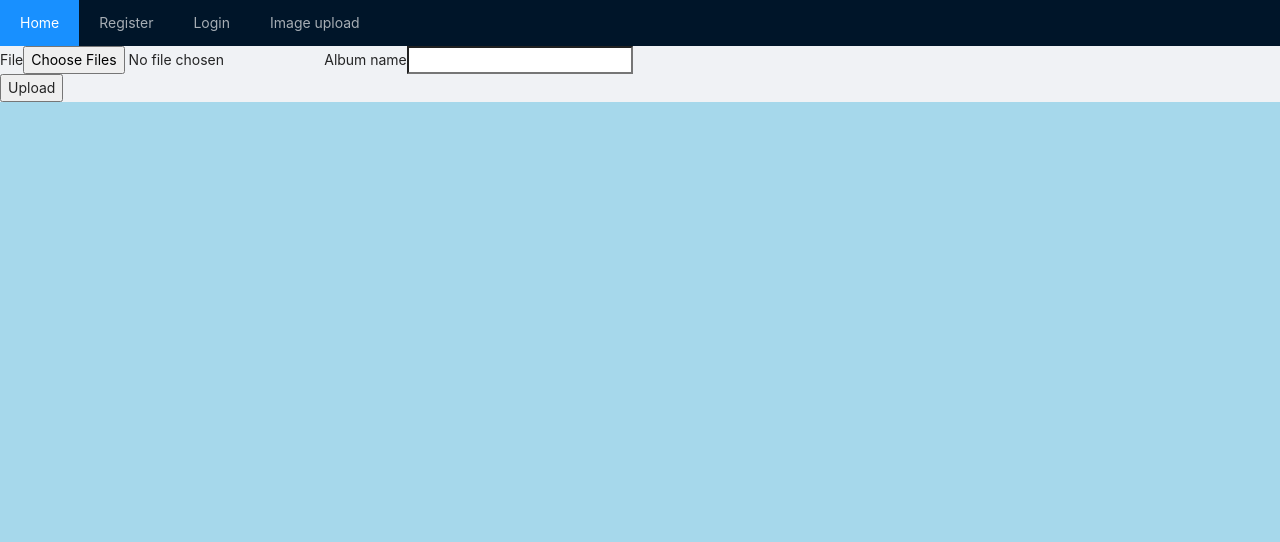
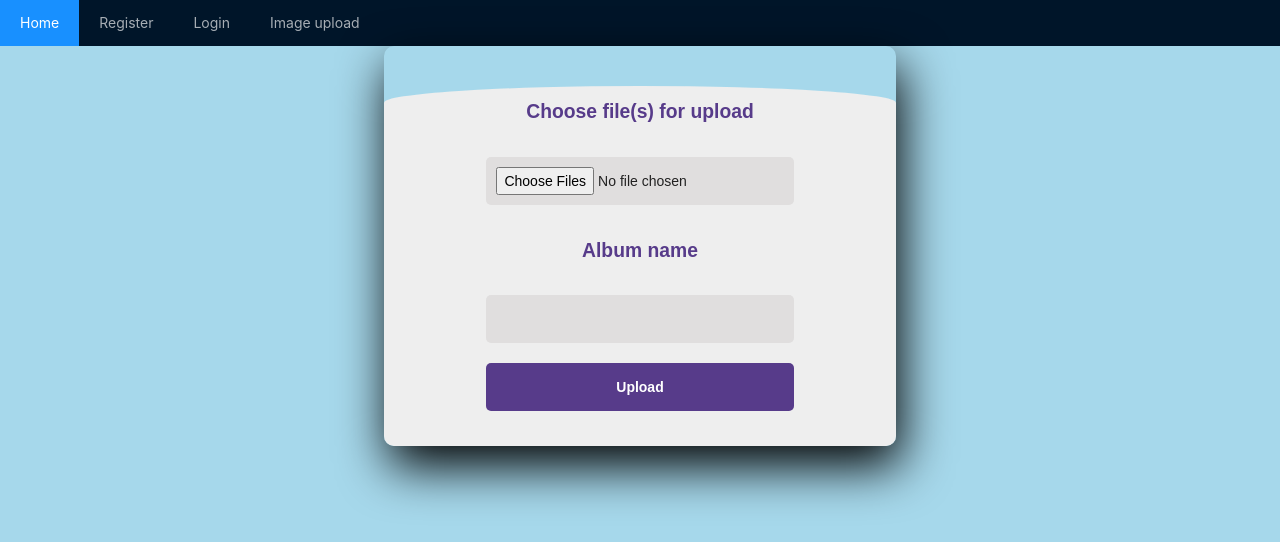
Before and after one commit to iljamog/React-project, a React (Create React App) app in the folder frontend-react/: page /upload in a window 1280 px wide. Shown: the top 542 px of the page. Built offline with nearby package versions, Linux system fonts and the light colour scheme.

Commit message:
Styling for image  upload

```diff
--- /dev/null
+++ b/frontend-react/src/components/upload.css
@@ -0,0 +1,70 @@
+.form-body{
+	display: flex;
+	justify-content: center;
+	align-items: center;
+	font-family: 'Jost', sans-serif;
+	background: #a6d8eb;
+}
+.uploadlabel{
+	color: #fff;
+	font-size: 2.3em;
+	justify-content: center;
+	display: flex;
+	font-weight: bold;
+	color: #573b8a;
+	transform: scale(.6);
+}
+.upperuploadlabel{
+	color: #fff;
+	font-size: 2.3em;
+	justify-content: center;
+	display: flex;
+	font-weight: bold;
+	color: #573b8a;
+	transform: scale(.6);
+	margin-top: 40px;
+}
+.uploadinput{
+	width: 60%;
+	height: 12%;
+    display: flex;
+	background: #e0dede;
+	justify-content: center;
+	align-items: center;
+	display: flex;
+	margin: 20px auto;
+	padding: 10px;
+	border: none;
+	outline: none;
+	border-radius: 5px;
+}
+.mainuploadform{
+	width: 40%;
+	height: 400px;
+	overflow: hidden;
+	border-radius: 10px;
+	box-shadow: 5px 20px 50px #000;
+}
+.uploadform{
+	height: 100%;
+	background: #eee;
+	border-radius: 60% / 5%;
+}
+.uploadbutton{
+	width: 60%;
+	height: 12%;
+	margin: 10px auto;
+	justify-content: center;
+	display: block;
+	background: #573b8a;
+	font-size: 1em;
+	font-weight: bold;
+	margin-top: 20px;
+	border: none;
+	border-radius: 5px;
+	cursor: pointer;
+    color: white;
+}
+.uploadbutton:hover{
+	background: #855ad6;
+}
--- a/frontend-react/src/components/upload.js
+++ b/frontend-react/src/components/upload.js
@@ -1,10 +1,11 @@
 import axios from 'axios';
 import { useState } from "react";
+import './upload.css'
 
 
 function UploadFile() {
     const [albumName, setAlbumName] = useState();
-    const [files,setFiles] = useState([]);
+    const [files, setFiles] = useState([]);
 
 
     function uploadHandler() {
@@ -14,39 +15,32 @@ function UploadFile() {
             uploadData.append("file", files[i]);
             console.log(files[i]);
         }
-
-        axios.post("http://localhost:3000/api/upload/upload", uploadData )
-        .then(res => console.log(res.data))
-        .catch(err => console.log(err));
+        axios.post("http://localhost:3000/api/upload/upload", uploadData)
+            .then(res => console.log(res.data))
+            .catch(err => console.log(err));
     }
 
     return (
-        <div className="App">
-            <div className="upload">
+    <div class="form-body">
+        <div class="mainuploadform">
+            <div class="uploadform">
+                <label class="upperuploadlabel" htmlFor="file">Choose file(s) for upload</label>
+                <input class="uploadinput" type="file" id="file" name="file" multiple
+                    onChange={event => {
+                        const filesToUpload = event.target.files;
+                        setFiles(filesToUpload);
+                    }} />
 
-                <label htmlFor="file">File</label>
-                <input
-                type="file"
-                id="file"
-                name="file"
-                multiple
-                onChange={ event=> {
-                    const filesToUpload = event.target.files;
-                    setFiles(filesToUpload);
-                }}/>
-
-                <label htmlFor="albumName">Album name</label>
-                <input
-                type="text"
-                id="albumName"
-                onChange={ event=> {
-                    const {value} = event.target;
-                    setAlbumName(value);
-                }}/>
-
+                <label class="uploadlabel" htmlFor="albumName">Album name</label>
+                <input class="uploadinput" type="text" id="albumName"
+                    onChange={event => {
+                        const { value } = event.target;
+                        setAlbumName(value);
+                    }} />
+                <button class="uploadbutton" onClick={uploadHandler}>Upload</button>
             </div>
-            <button onClick={uploadHandler}>Upload</button>
         </div>
+    </div>
     )
 }
 
```
